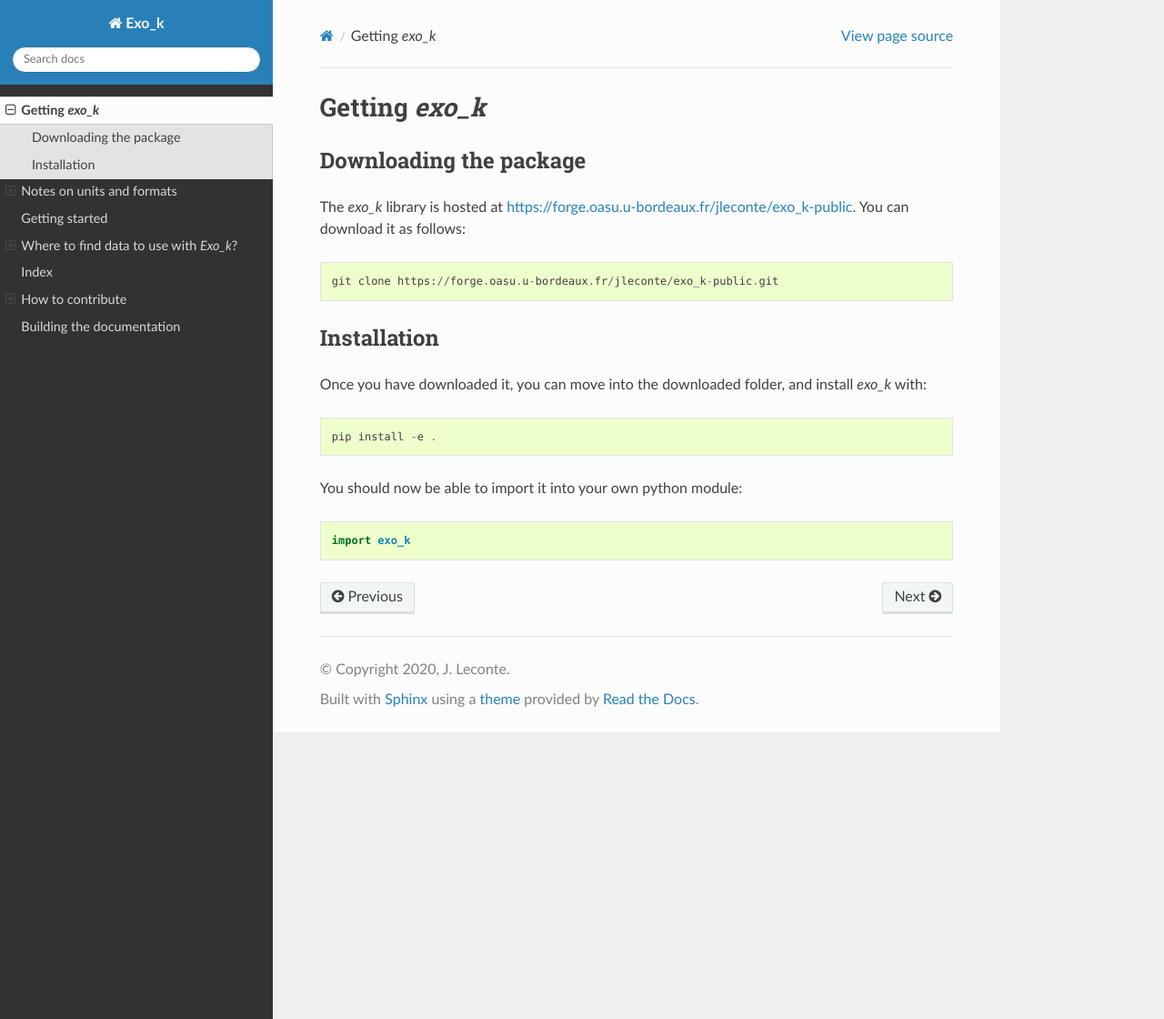
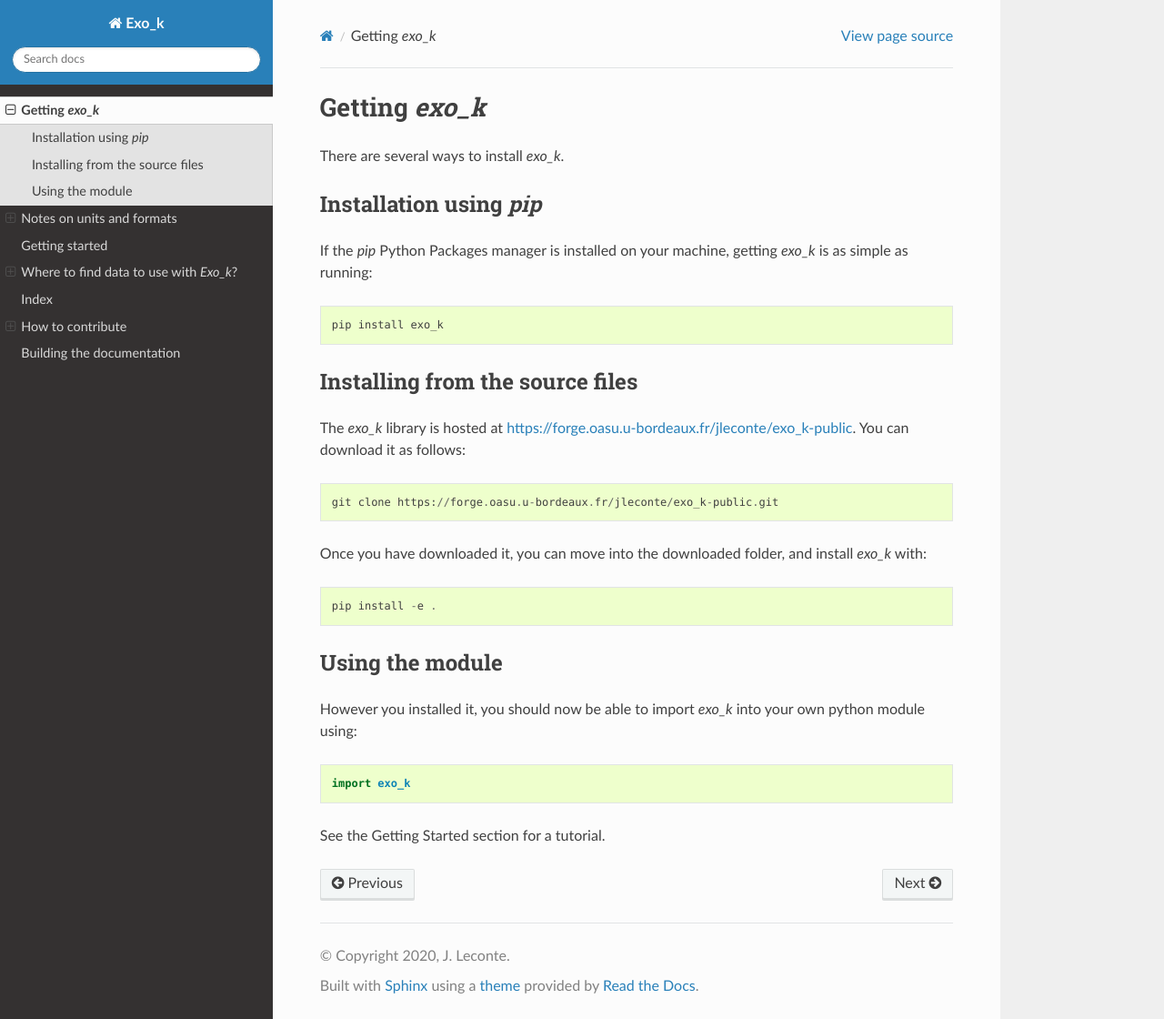
Before and after one commit to jovian-explorer/exo_k, a Sphinx documentation site: the page built from doc/installation.rst, in a window 1280 px wide and 1120 px high. Shown: the whole window at 91% size. Built offline with Sphinx 7.4.7 and the Read the Docs theme 2.0.0, drawn with Linux system fonts in a browser that asks for light colours; pages that are not in the unit, such as notebooks, are missing from menus.

Commit message:
Included pip in installation guide (jleconte/exo_k#22)

```diff
--- a/doc/installation.rst
+++ b/doc/installation.rst
@@ -1,21 +1,37 @@
 Getting `exo_k`
 ===============
 
-Downloading the package
------------------------
+There are several ways to install `exo_k`.
+
+
+Installation using `pip`
+------------------------
+
+If the `pip` Python Packages manager is installed on your machine,
+getting `exo_k` is as simple as running::
+
+    pip install exo_k
+
+
+Installing from the source files
+--------------------------------
 
 The `exo_k` library is hosted at https://forge.oasu.u-bordeaux.fr/jleconte/exo_k-public.
 You can download it as follows::
 
     git clone https://forge.oasu.u-bordeaux.fr/jleconte/exo_k-public.git
 
-Installation
-------------
-
 Once you have downloaded it, you can move into the downloaded folder, and install `exo_k` with::
 
     pip install -e .
 
-You should now be able to import it into your own python module::
+
+Using the module
+----------------
+
+However you installed it,
+you should now be able to import `exo_k` into your own python module using::
 
     import exo_k
+
+See the Getting Started section for a tutorial.
```
